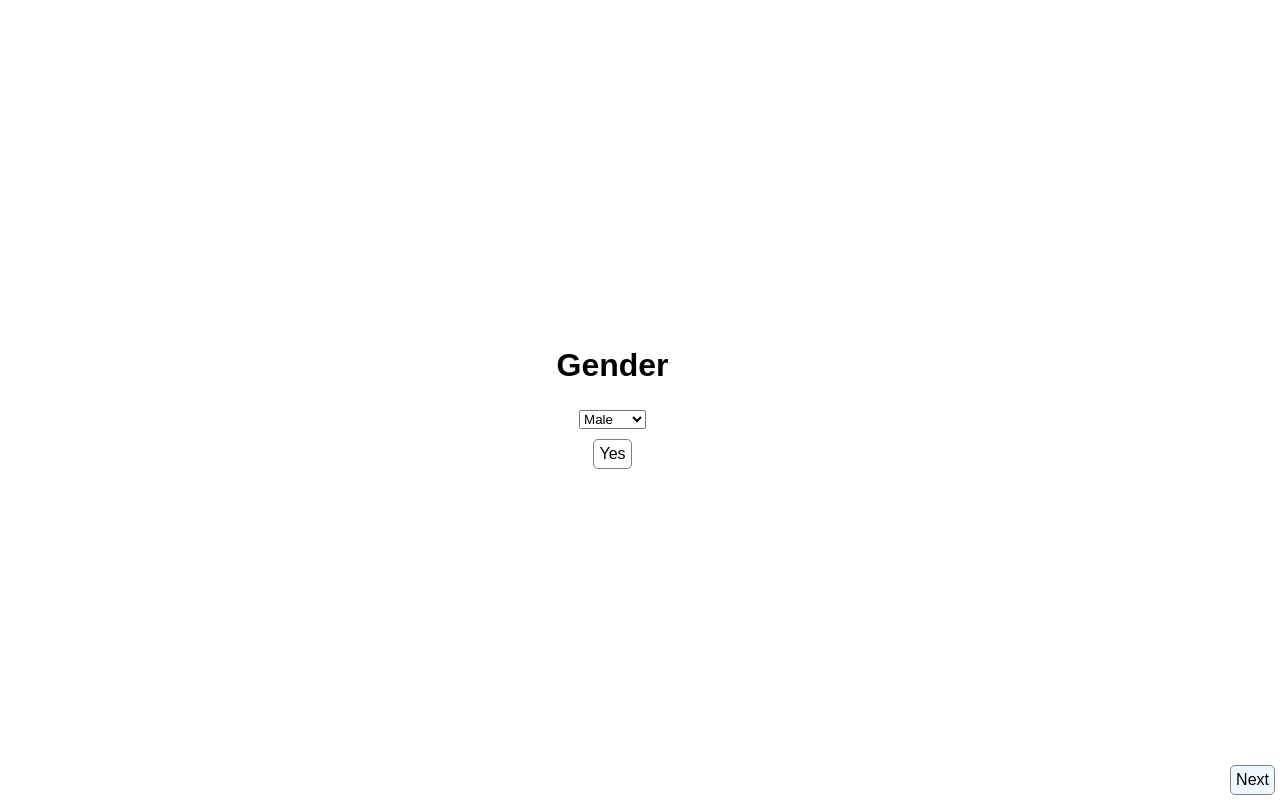
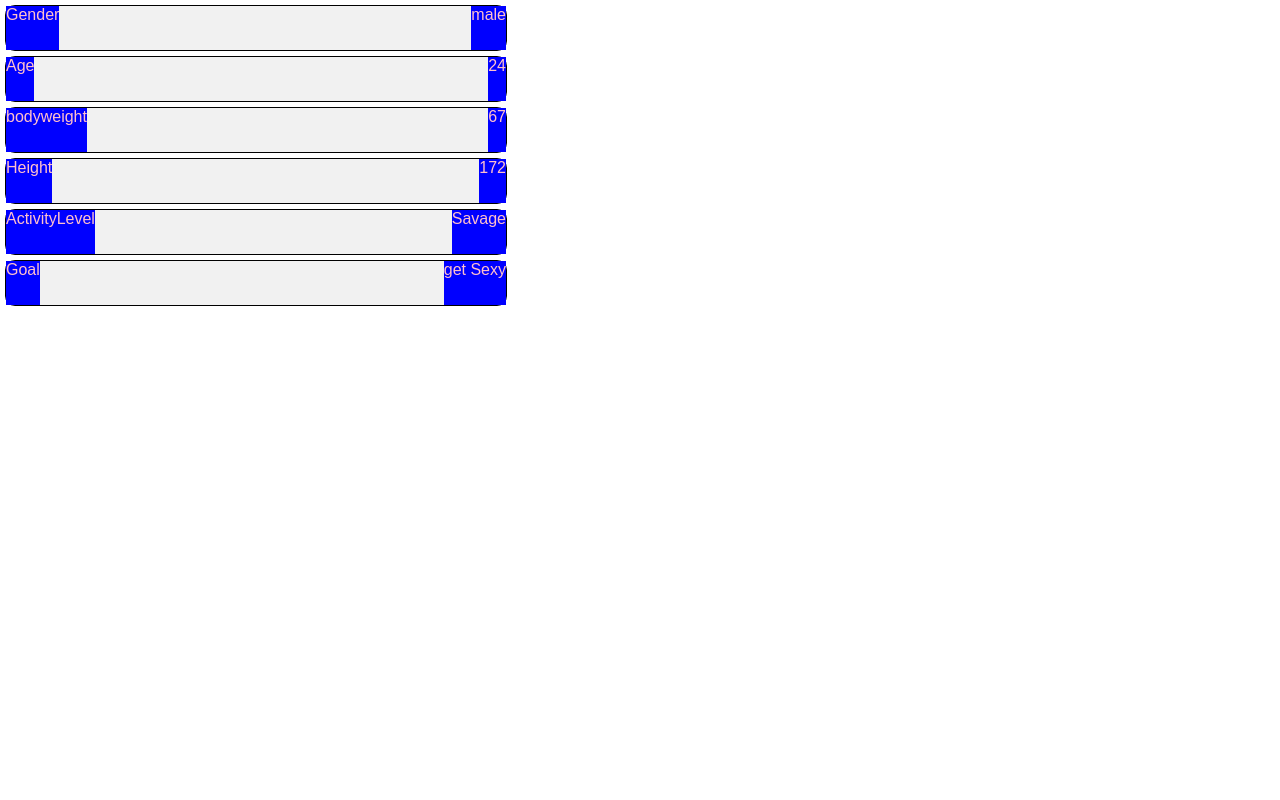
Before and after one commit to CarveJ/diane, a React app: page / in a window 1280 px wide. Built offline with nearby package versions, Linux system fonts and the light colour scheme.

Commit message:
added PersonalData component(post data collection)

```diff
--- a/src/App.js
+++ b/src/App.js
@@ -5,6 +5,7 @@ import Welcome from './components/Welcome'
 import DataComponent from './components/dataCollection/dataCollection'
 import ComposedComponent from './components/dataCollection/HOC'
 import dataScreenArr from './dataScreensArr/dataScreensArr'
+import PersonalData from './components/PersonalData'
 
 import { connect } from 'react-redux'
 import { GetCalories} from './redux/action'
@@ -13,12 +14,13 @@ const DataScreens = ComposedComponent(
   DataComponent,
   dataScreenArr
 )
+
 class App extends Component {
 
   render() {
     return (
      <div className="container">
-      <DataScreens/>
+      <PersonalData />
      </div>
     );
   }
--- /dev/null
+++ b/src/components/PersonalData.js
@@ -0,0 +1,27 @@
+import React from 'react';
+import '../styles/PersonalData.css'
+import RowOfData from './rowOfData'
+
+const PersonalData = ({gender='male',age=24,bodyweight=67,height=172,activityLevel='Savage',goal='get Sexy'}) => {
+
+const items = {
+  Gender: gender,
+  Age: age,
+  bodyweight:bodyweight,
+  Height:height,
+  ActivityLevel: activityLevel,
+  Goal:goal
+}
+
+  return (
+      <div>
+        <div className="personalData">
+          {Object.keys(items).map((name,i) =>{
+            return <RowOfData name={name} value={items[name]} key={name}/>
+          })}
+        </div>
+      </div>
+  );
+}
+
+export default PersonalData;
--- a/src/components/dataCollection/HOC.js
+++ b/src/components/dataCollection/HOC.js
@@ -6,13 +6,7 @@ const ComposedComponent = (DataScreen, arrayOfArgs) =>
         super(props)
 
         this.state = {
-          position:0,
-          age:undefined,
-          height:undefined,
-          bodyweight: undefined,
-          gender: undefined,
-          activityLevel: undefined,
-          goal: undefined
+          position:0
         }
 
         this.controlClick = this.controlClick.bind(this)
--- /dev/null
+++ b/src/components/rowOfData.js
@@ -0,0 +1,13 @@
+import React from 'react';
+import '../styles/RowOfData.css'
+
+const RowOfData = ({name,value}) => (
+  <div>
+    <div className="rowOfData">
+      <div className="nameOfData">{name}</div>
+      <div className="valueOfData">{value}</div>
+    </div>
+  </div>
+);
+
+export default RowOfData;
--- /dev/null
+++ b/src/styles/PersonalData.css
@@ -0,0 +1,4 @@
+.personalData{
+  width:40vw;
+  height:40vh;
+}
--- /dev/null
+++ b/src/styles/RowOfData.css
@@ -0,0 +1,19 @@
+.rowOfData {
+  display: flex;
+  justify-content: space-between;
+  background: #f1f1f1;
+  margin:5px;
+  height:5.5vh;
+  border: 1px solid black;
+  border-radius: 10px;
+}
+
+.nameOfData {
+  background-color: blue;
+  color:pink;
+}
+
+.valueOfData {
+  background-color: blue;
+  color:pink;
+}
--- /dev/null
+++ b/src/styles/ShowData.css
@@ -0,0 +1,4 @@
+.showData{
+  display: flex;
+  flex-direction: column;
+}
```
Also changed, not shown: src/components/ShowData.js (added, +25 -0 lines).
